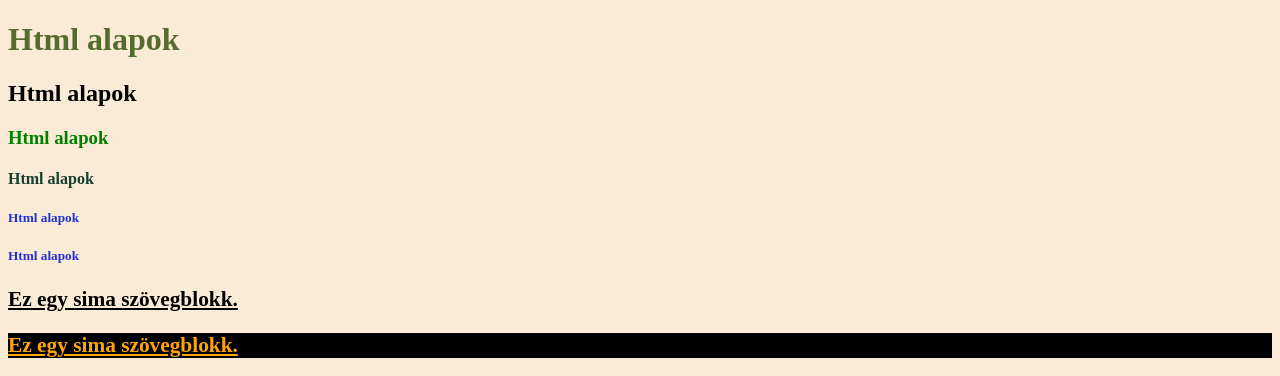
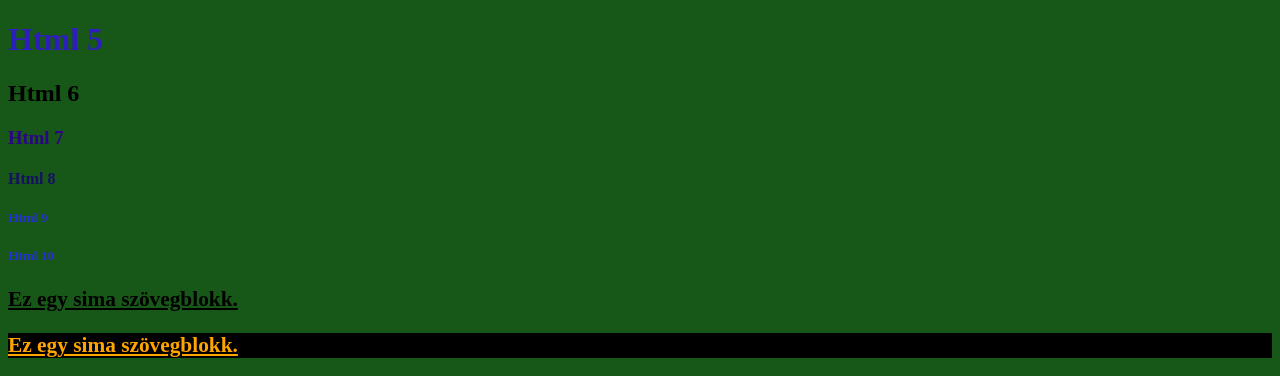
Before and after one commit to ressmimi7/html-alapok, a plain HTML site: page index.html in a window 1280 px wide. Shown: the top 376 px of the page. Drawn offline with Linux system fonts and the light colour scheme.

Commit message:
ez egy újabb módosítás...

```diff
--- a/index.html
+++ b/index.html
@@ -6,23 +6,23 @@
     <title>Document</title>
 
     <style>
-        body{background-color: antiquewhite;}
+        body{background-color: rgb(23, 87, 23);}
 h1{
-    color:darkolivegreen;
+    color:rgb(46, 30, 190);
 }
 h2{
     color:black;
 }
-h3{color:green;
+h3{color:rgb(43, 5, 133);
 
 }
-h4{color:rgb(22, 65, 45);
+h4{color:rgb(22, 16, 100);
 
 }
 h5{color:rgb(37, 49, 216);
 
 }
-h6{color:rgb(7, 231, 108);
+h6{color:rgb(31, 119, 235);
 
 }
 p{
@@ -39,12 +39,12 @@ p.nicePar{
     </style>
 </head>
 <body>
-  <h1>Html alapok</h1>
-  <h2>Html alapok</h2>
-  <h3>Html alapok</h3>
-  <h4>Html alapok</h4>
-  <h5>Html alapok</h5>
-  <h5>Html alapok</h6>
+  <h1>Html 5</h1>
+  <h2>Html 6</h2>
+  <h3>Html 7</h3>
+  <h4>Html 8</h4>
+  <h5>Html 9</h5>
+  <h5>Html 10</h6>
     <p>Ez egy sima szövegblokk.</p>
     <p class="nicePar">Ez egy sima szövegblokk.</p>
 
```
